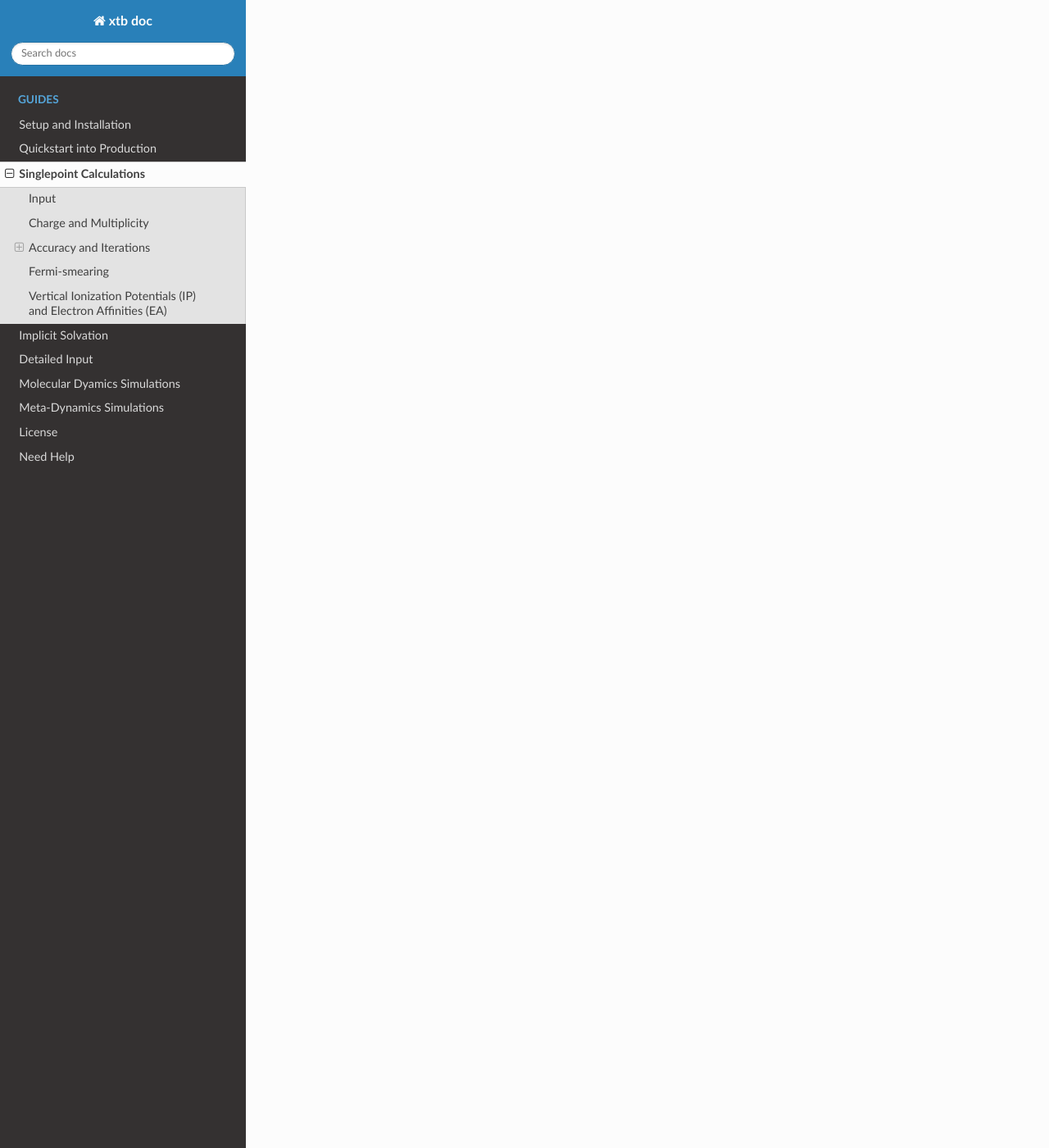
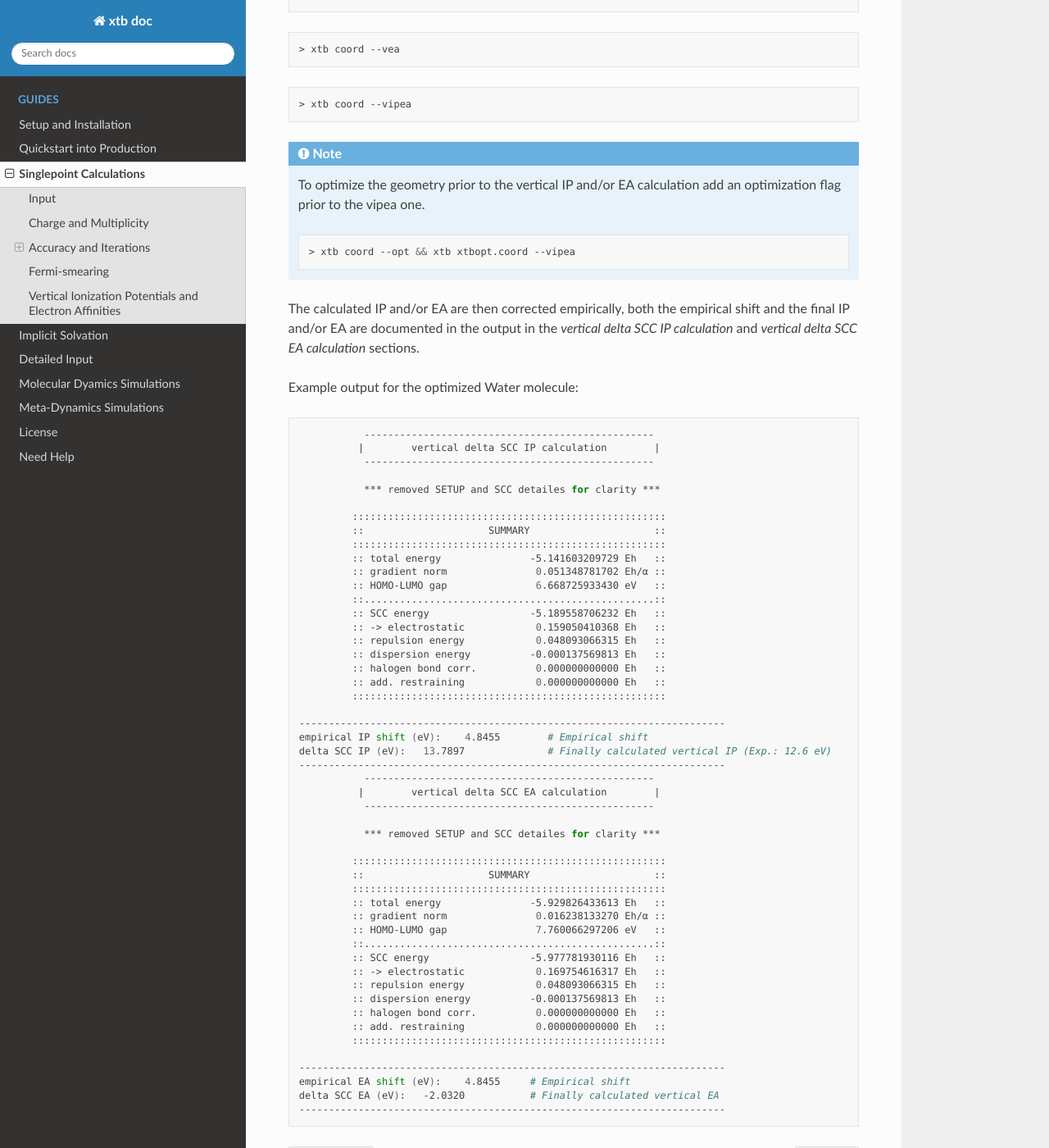
Before and after one commit to grimme-lab/xtb_docs, a Sphinx documentation site: the page built from source/sp.rst, in a window 1280 px wide and 1400 px high, scrolled down 5950 px. Shown: the whole window at 82% size. Built offline with Sphinx 7.4.7 and the Read the Docs theme 2.0.0, drawn with Linux system fonts in a browser that asks for light colours; some of the changed text lies outside the part shown.

Commit message:
Update sp.rst

```diff
--- a/source/sp.rst
+++ b/source/sp.rst
@@ -264,10 +264,101 @@ The specified electronic temperature is documented in the output file in the *Se
 
           .. code:: sh
 
-            > xtb --etemp 1000.0 coord && xtb --restart coord
+            > xtb coord --etemp 1000.0&& xtb coord --restart
 
 
-Vertical Ionization Potentials (IP) and Electron Affinities (EA)
+Vertical Ionization Potentials and Electron Affinities
 ==================================================================================
 
-soon`\ |trade|`
+``xtb`` can be used to calculate vertical ionization potentials (IP) and electron affinities (EA) applying
+a specially reparameterized GFN1-xTB version. The special purpose parameters are documented in the ``.param_ipea.xtb``
+parameter file.
+
+.. note:: The vertical ionization potential or electron affinity is obtained as the energy difference between the corresponding
+          molecule groundstate and its ionized species in the same geometry.
+
+          .. math::
+
+             vIP = E(M^{n+1})-E(M^{n})              vEA = E(M^{n-1})-E(M^{n})
+
+          Be aware that the sign of IP and EA can differ in the literature due to different definitions.
+
+The vertical IP and EA calculations can be evoked from the command line either separately or combined.
+
+.. code:: sh
+
+  > xtb coord --vip
+
+.. code:: sh
+
+  > xtb coord --vea
+
+.. code:: sh
+
+  > xtb coord --vipea
+
+
+.. note:: To optimize the geometry prior to the vertical IP and/or EA calculation add an optimization flag prior to the vipea
+          one.
+
+          .. code:: sh
+
+            > xtb coord --opt && xtb xtbopt.coord --vipea
+
+The calculated IP and/or EA are then corrected empirically, both the empirical shift and the final IP and/or EA are documented
+in the output in the *vertical delta SCC IP calculation* and *vertical delta SCC EA calculation* sections.
+
+Example output for the optimized Water molecule:
+
+.. code:: bash
+
+              -------------------------------------------------
+             |        vertical delta SCC IP calculation        |
+              -------------------------------------------------
+
+              *** removed SETUP and SCC detailes for clarity ***
+
+            :::::::::::::::::::::::::::::::::::::::::::::::::::::
+            ::                     SUMMARY                     ::
+            :::::::::::::::::::::::::::::::::::::::::::::::::::::
+            :: total energy               -5.141603209729 Eh   ::
+            :: gradient norm               0.051348781702 Eh/α ::
+            :: HOMO-LUMO gap               6.668725933430 eV   ::
+            ::.................................................::
+            :: SCC energy                 -5.189558706232 Eh   ::
+            :: -> electrostatic            0.159050410368 Eh   ::
+            :: repulsion energy            0.048093066315 Eh   ::
+            :: dispersion energy          -0.000137569813 Eh   ::
+            :: halogen bond corr.          0.000000000000 Eh   ::
+            :: add. restraining            0.000000000000 Eh   ::
+            :::::::::::::::::::::::::::::::::::::::::::::::::::::
+
+   ------------------------------------------------------------------------
+   empirical IP shift (eV):    4.8455        # Empirical shift
+   delta SCC IP (eV):   13.7897              # Finally calculated vertical IP (Exp.: 12.6 eV)
+   ------------------------------------------------------------------------
+              -------------------------------------------------
+             |        vertical delta SCC EA calculation        |
+              -------------------------------------------------
+
+              *** removed SETUP and SCC detailes for clarity ***
+
+            :::::::::::::::::::::::::::::::::::::::::::::::::::::
+            ::                     SUMMARY                     ::
+            :::::::::::::::::::::::::::::::::::::::::::::::::::::
+            :: total energy               -5.929826433613 Eh   ::
+            :: gradient norm               0.016238133270 Eh/α ::
+            :: HOMO-LUMO gap               7.760066297206 eV   ::
+            ::.................................................::
+            :: SCC energy                 -5.977781930116 Eh   ::
+            :: -> electrostatic            0.169754616317 Eh   ::
+            :: repulsion energy            0.048093066315 Eh   ::
+            :: dispersion energy          -0.000137569813 Eh   ::
+            :: halogen bond corr.          0.000000000000 Eh   ::
+            :: add. restraining            0.000000000000 Eh   ::
+            :::::::::::::::::::::::::::::::::::::::::::::::::::::
+
+   ------------------------------------------------------------------------
+   empirical EA shift (eV):    4.8455     # Empirical shift
+   delta SCC EA (eV):   -2.0320           # Finally calculated vertical EA
+   ------------------------------------------------------------------------
```
